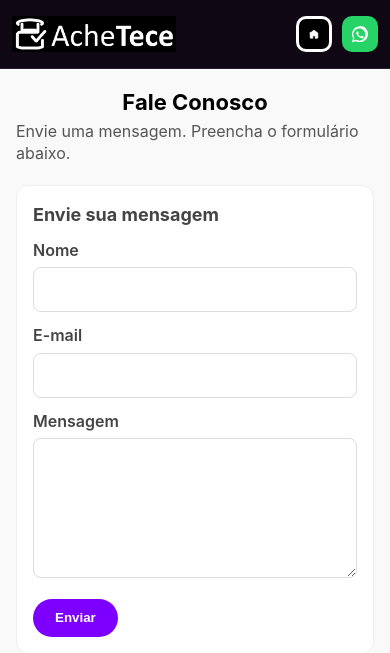
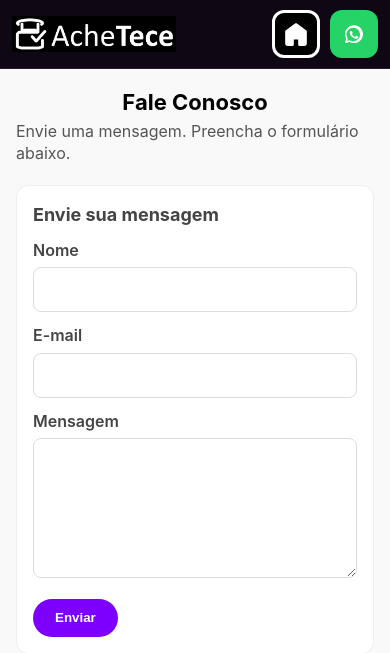
Before and after one commit to AdminAcheTece/AcheTece, a Flask app: page /contato in a window 390 px wide. Shown: the top 653 px of the page. Run offline with Flask 3, Linux system fonts and the light colour scheme; some libraries are stand-ins or nearby versions.

Commit message:
Update fale_conosco.html

```diff
--- a/templates/fale_conosco.html
+++ b/templates/fale_conosco.html
@@ -299,11 +299,28 @@
       transform:translateY(-1px);
       box-shadow:none !important;
     }
+
+    /* Tamanho padrão (desktop/tablet) do ícone home */
     .btn-home svg {
       width: 30px;
       height: 30px;
     }
 
+    /* ===== AJUSTE SOLICITADO: dobrar casinha no celular ===== */
+    @media (max-width: 900px){
+      /* aumenta o botão para comportar o ícone maior */
+      .topbar-right .icon-btn{
+        height: 48px;
+        min-width: 48px;
+        padding: 8px;
+        border-radius: 12px;
+      }
+      /* dobra o tamanho da casinha (~2x do padrão 18px) */
+      .topbar-right .btn-home svg{
+        width: 36px;
+        height: 36px;
+      }
+    }
   </style>
 </head>
 <body>
```
Lines whose indentation alone changed are shown as unchanged.
